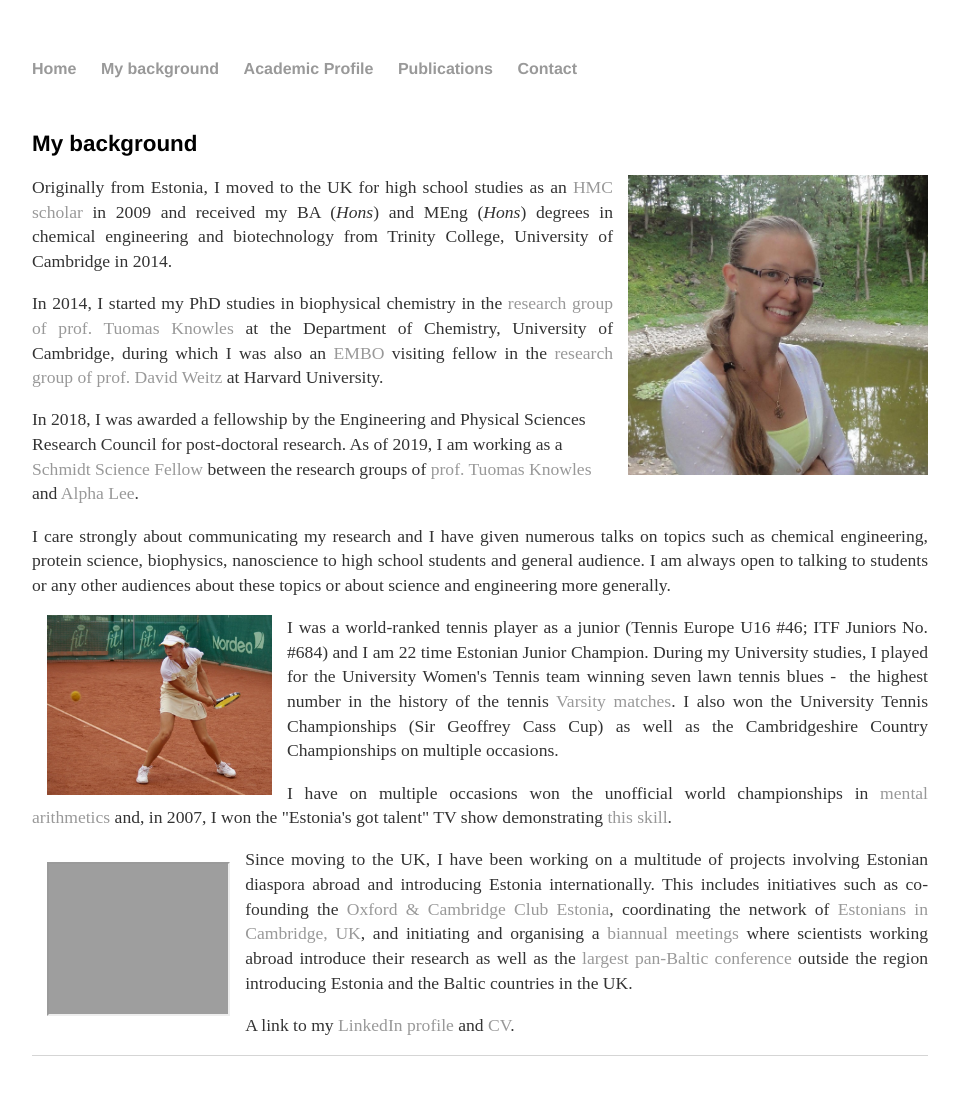
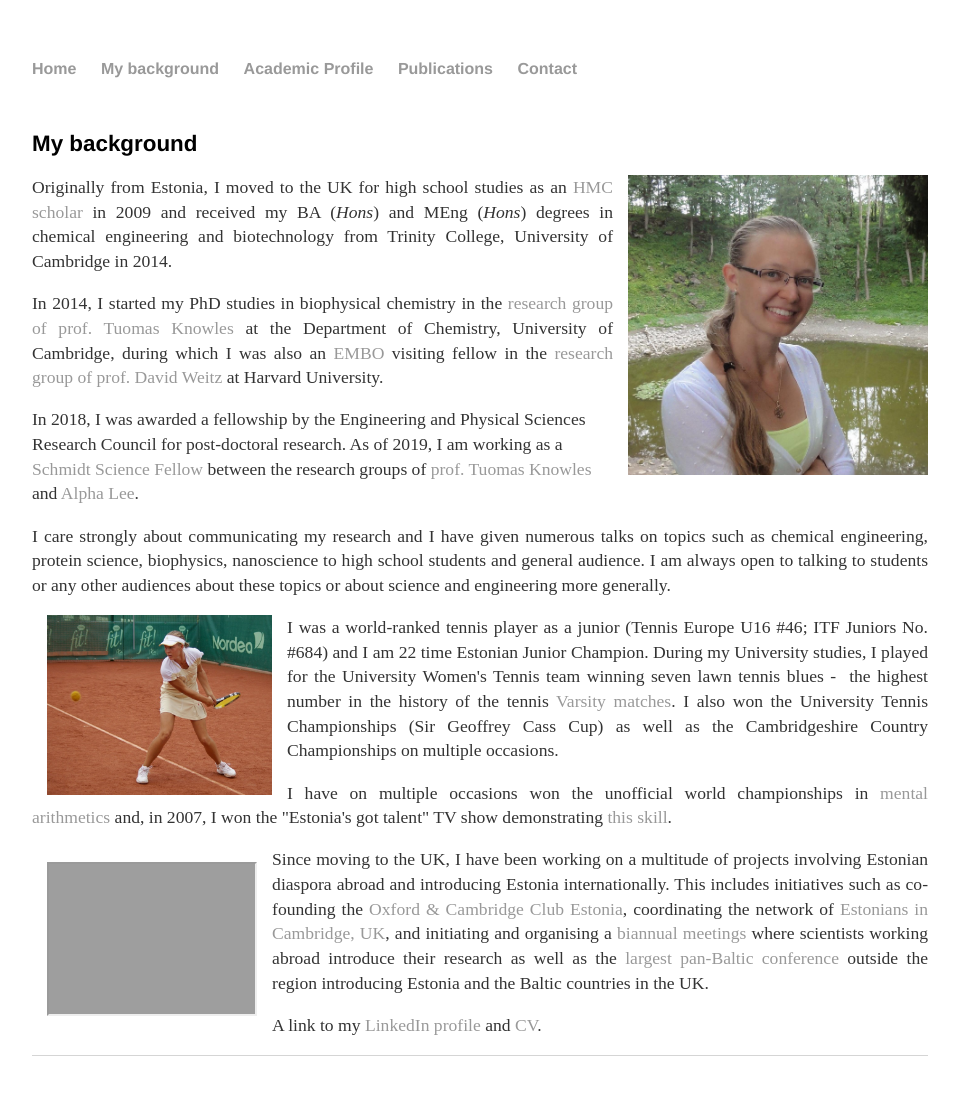
Before and after one commit to kadiliissaar/kadiliissaar.github.io, a Jekyll site: the page built from background/index.html, in a window 1280 px wide. Shown: the whole page, without its empty margins (160-1119 px from the left). Built offline with Jekyll 4.4.1, drawn with Linux system fonts in a browser that asks for light colours; grey boxes are pictures that could not be loaded.

Commit message:
Update index.html

```diff
--- a/background/index.html
+++ b/background/index.html
@@ -43,7 +43,7 @@
 
 
 <p align="justify">
-<iframe width="225" height="180" style="float:left; width:20%; height:105%; margin:15px" src="https://www.youtube.com/embed/wBNrq28ADQY"> </iframe>
+<iframe width="225" height="180" style="float:left; width:23%; height:105%; margin:15px" src="https://www.youtube.com/embed/wBNrq28ADQY"> </iframe>
 Since moving to the UK, I have been working on a multitude of projects involving Estonian
 diaspora abroad and introducing Estonia internationally. This includes initiatives such as co-founding the
 <a href="http://www.oxbridgeestonia.org/">Oxford & Cambridge Club Estonia</a>,
```
